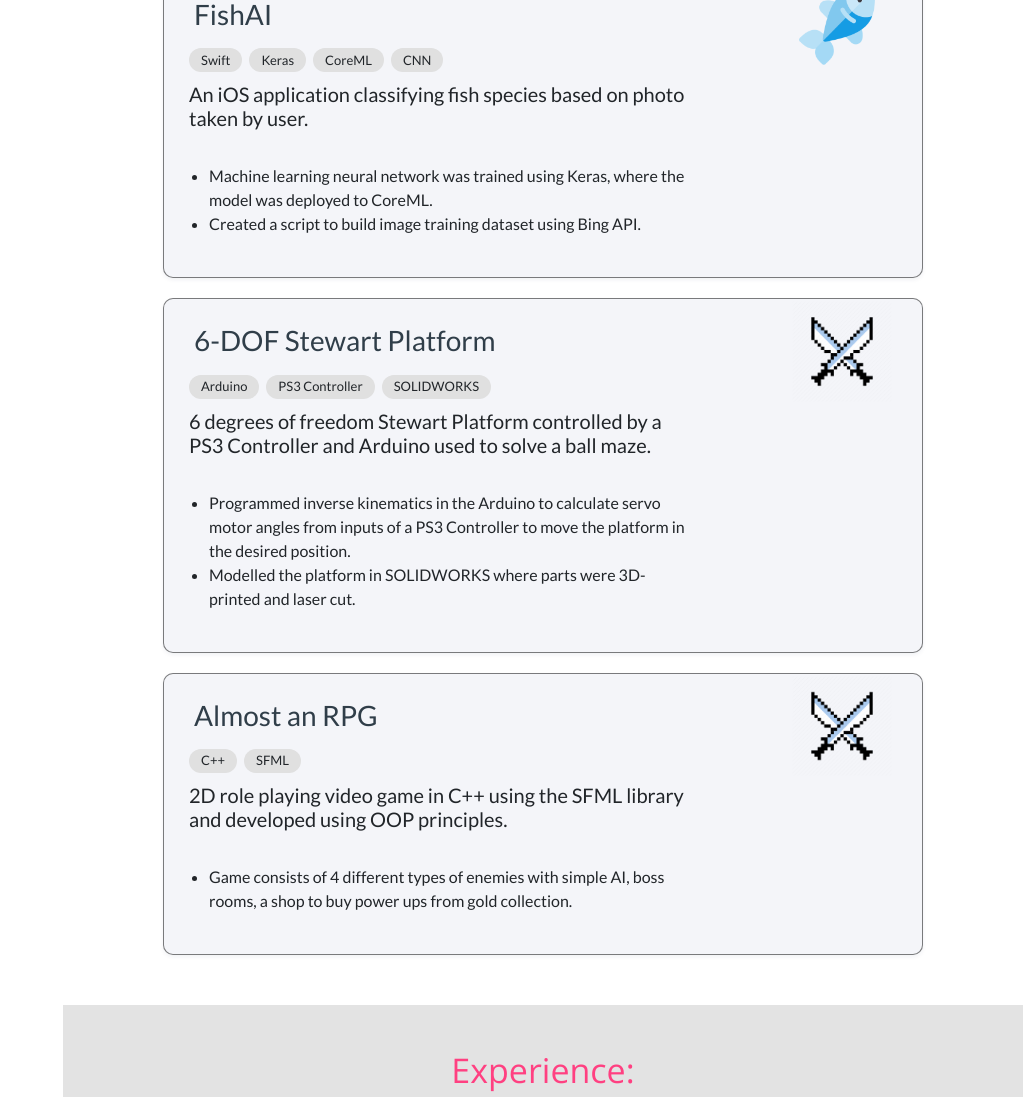
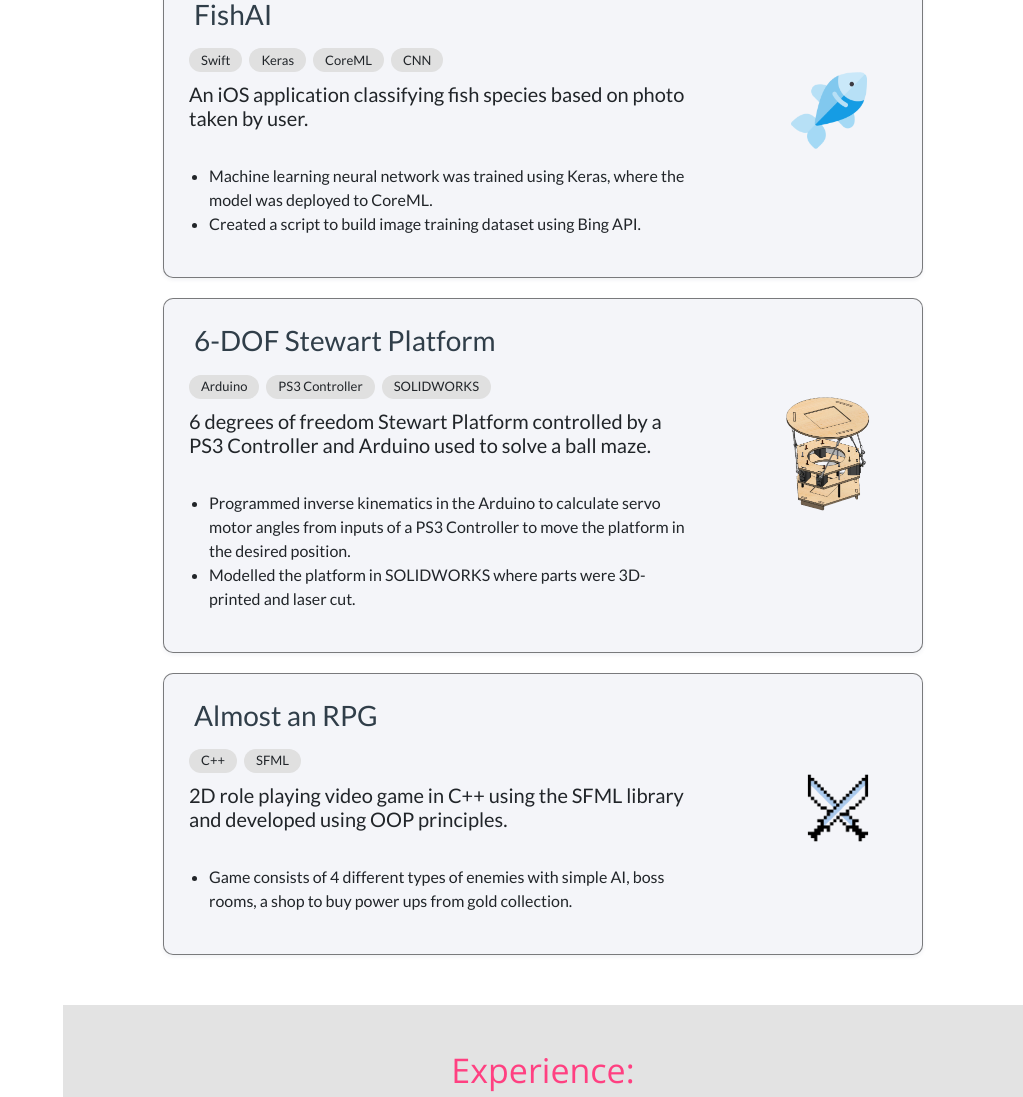
Before and after one commit to ah-lai/ah-lai.github.io, a React (Create React App) app: page / in a window 1280 px wide. Shown: the part 1871-2968 px from the top of the page, without its empty margins (257-1280 px from the left). Built offline with nearby package versions, Linux system fonts and the light colour scheme.

Commit message:
fixed icons and cleanup

```diff
--- a/src/components/projects/index.js
+++ b/src/components/projects/index.js
@@ -3,6 +3,7 @@ import styles from './styles.module.css';
 import chatIcon from './pics/chat.jpg'
 import almostRpgIcon from './pics/sword.png'
 import fishAiIcon from './pics/fish.png'
+import stewartplatform from './pics/sw_model.png'
 
 class Projects extends React.Component {
     render() {
@@ -77,8 +78,8 @@ class Projects extends React.Component {
                                 </ul>
                             </div>
                         </div>
-                        <div id="RpgDiv" className={styles.image}>
-                            <img src={almostRpgIcon} width="20%"/>
+                        <div id="stewardplatform" className={styles.image}>
+                            <img src={stewartplatform} width="25%"/>
                         </div>
                     </div>
                     <div className={styles.wrapper}>
--- a/src/components/projects/styles.module.css
+++ b/src/components/projects/styles.module.css
@@ -72,18 +72,23 @@
 }
 
 div[id="MessengerDiv"]{
-    top: 5px;
-    right: -155px;
+    top: 105px;
+    right: -141px;
 }
 
 div[id="FishAiDiv"]{
-    top: 6px;
-    right: -180px;
+    top: 90px;
+    right: -172px;
+}
+
+div[id="stewardplatform"]{
+    top: 75px;
+    right: -145px;
 }
 
 div[id="RpgDiv"]{
-    top: -8px;
-    right: -185px;
+    top: 75px;
+    right: -175px;
 }
 
 @media only screen and (min-width: 600px) {
```
Also changed, not shown: src/components/projects/pics/sw_model.png (added), src/components/projects/pics/sword.png.
